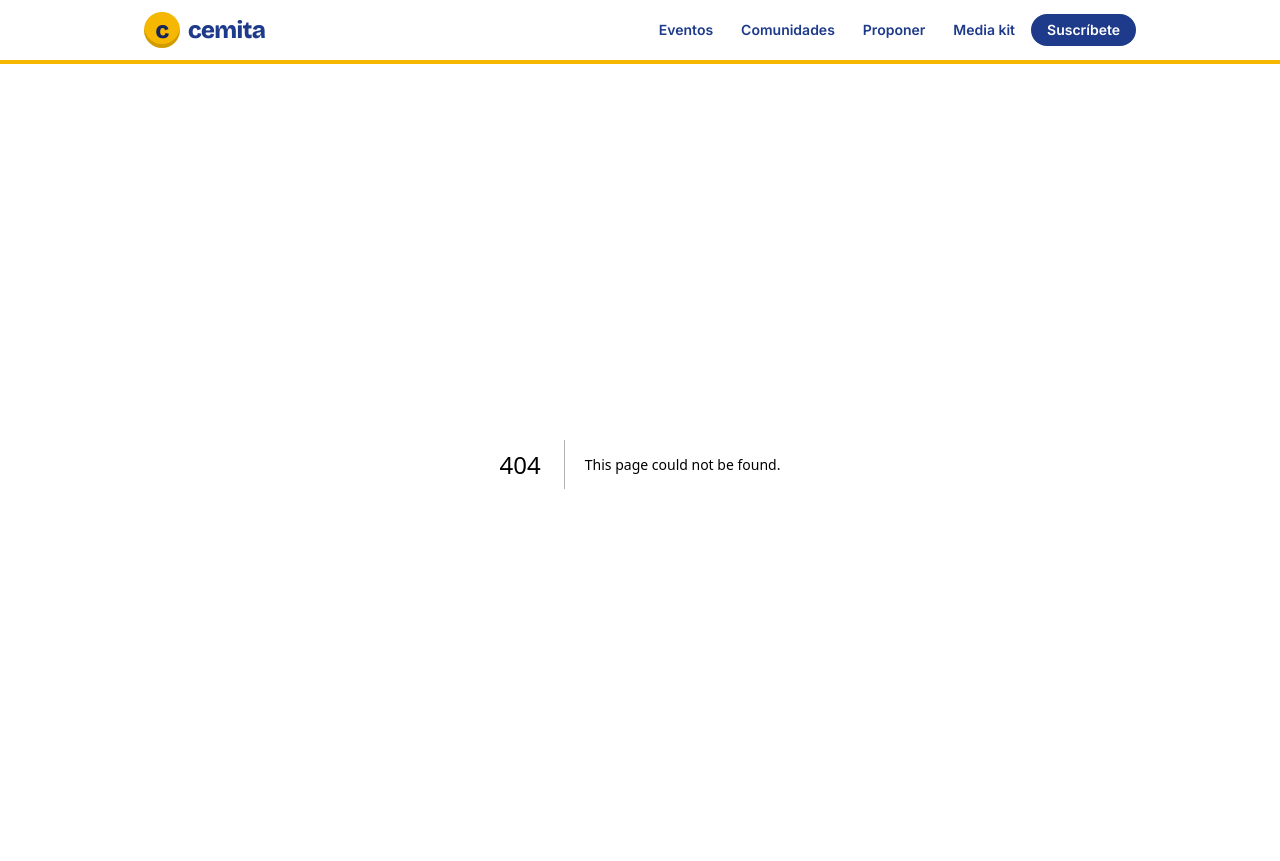
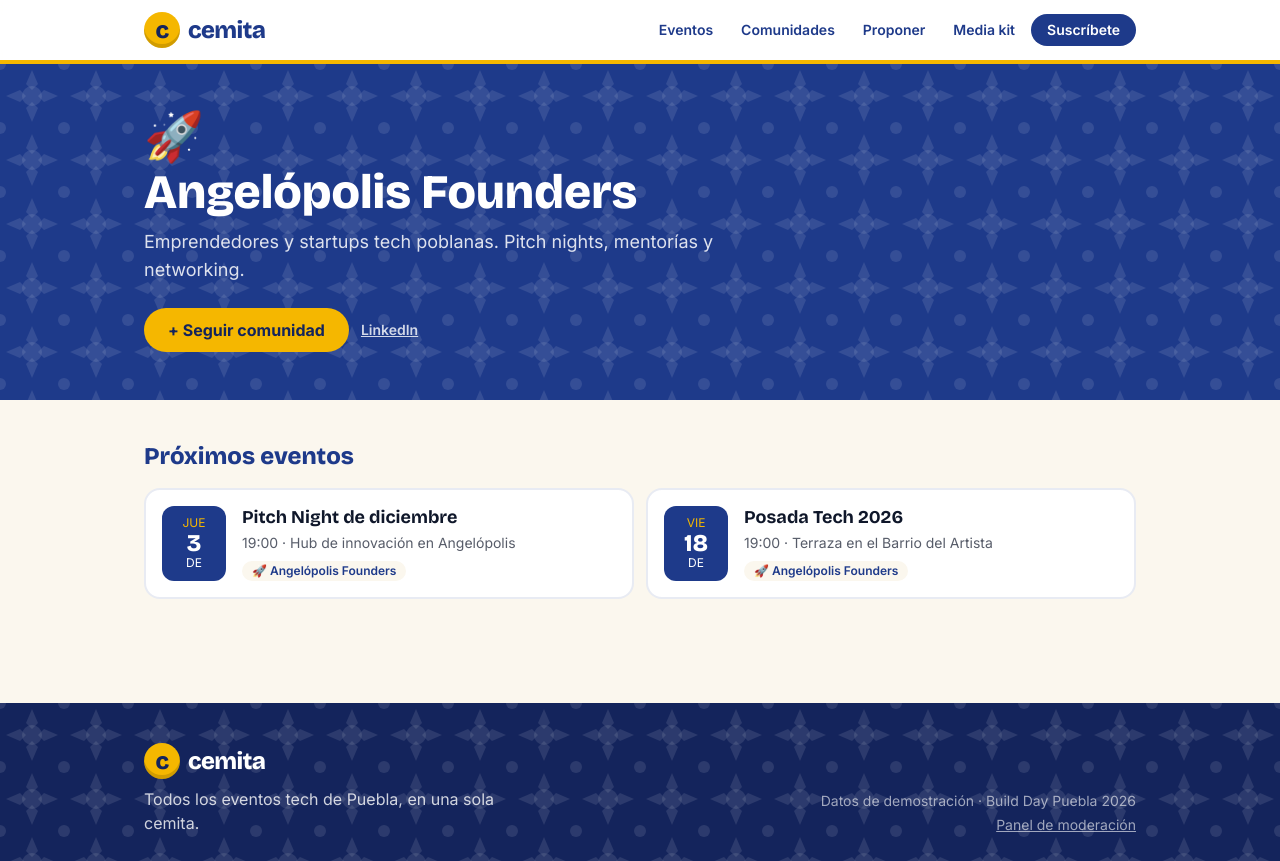
Before and after one commit to LLORCO/pue-tech, a Next.js app: page /comunidades/angelopolis-founders in a window 1280 px wide. Before the commit this address had no page. Shown: the top 861 px of the page. Built offline with nearby package versions, Linux system fonts and the light colour scheme.

Commit message:
feat: páginas de comunidades
Co-Authored-By: Claude Opus 5.5 <noreply@anthropic.com>

```diff
--- /dev/null
+++ b/app/comunidades/[slug]/page.tsx
@@ -0,0 +1,20 @@
+import { Suspense } from "react";
+import { CommunityDetail } from "@/components/CommunityDetail";
+import { seedCommunities } from "@/lib/seed";
+
+export function generateStaticParams() {
+  return seedCommunities.map((c) => ({ slug: c.slug }));
+}
+
+async function Inner({ params }: { params: Promise<{ slug: string }> }) {
+  const { slug } = await params;
+  return <CommunityDetail slug={slug} />;
+}
+
+export default function Page({ params }: PageProps<"/comunidades/[slug]">) {
+  return (
+    <Suspense>
+      <Inner params={params} />
+    </Suspense>
+  );
+}
--- /dev/null
+++ b/app/comunidades/page.tsx
@@ -0,0 +1,13 @@
+import { CommunityList } from "@/components/CommunityList";
+
+export const metadata = { title: "Comunidades" };
+
+export default function ComunidadesPage() {
+  return (
+    <div className="mx-auto max-w-5xl px-4 py-10">
+      <h1 className="font-display text-4xl font-extrabold text-cobalt">Comunidades</h1>
+      <p className="mb-8 mt-2 text-ink/70">Los ingredientes de la cemita: las comunidades tech que hacen que Puebla se mueva.</p>
+      <CommunityList />
+    </div>
+  );
+}
--- a/app/moderar/page.tsx
+++ b/app/moderar/page.tsx
@@ -24,6 +24,8 @@ export default function ModerarPage() {
   const [approved, setApproved] = useState<string | null>(null);
 
   useEffect(() => {
+    // sessionStorage solo existe en el cliente; leerlo aquí evita un desajuste de hidratación.
+    // eslint-disable-next-line react-hooks/set-state-in-effect
     if (sessionStorage.getItem("cemita:mod") === "1") setAuthed(true);
   }, []);
 
--- /dev/null
+++ b/components/CommunityDetail.tsx
@@ -0,0 +1,54 @@
+"use client";
+
+import Link from "next/link";
+import { useStore } from "@/lib/useStore";
+import { upcoming } from "@/lib/store";
+import { EventCard } from "./EventCard";
+import { EmptyState } from "./EmptyState";
+import { TalaveraPattern } from "./TalaveraPattern";
+
+export function CommunityDetail({ slug }: { slug: string }) {
+  const { events, communities } = useStore();
+  const c = communities.find((x) => x.slug === slug);
+  if (!c) {
+    return (
+      <div className="mx-auto max-w-xl px-4 py-20 text-center">
+        <h1 className="font-display text-3xl font-extrabold text-cobalt">Esta comunidad no está en el menú</h1>
+        <Link href="/comunidades" className="mt-6 inline-block rounded-full bg-cobalt px-6 py-3 font-bold text-white">Ver comunidades</Link>
+      </div>
+    );
+  }
+  const list = upcoming(events, new Date(), c.slug);
+  return (
+    <>
+      <header className="relative overflow-hidden bg-cobalt text-white">
+        <TalaveraPattern className="absolute inset-0 text-white/10" />
+        <div className="relative mx-auto max-w-5xl px-4 py-12">
+          <p className="text-5xl">{c.emoji}</p>
+          <h1 className="mt-2 font-display text-4xl font-extrabold sm:text-5xl">{c.name}</h1>
+          <p className="mt-3 max-w-2xl text-lg text-white/85">{c.description}</p>
+          <div className="mt-6 flex flex-wrap items-center gap-3">
+            <Link href={`/suscribete?comunidad=${c.slug}`} className="rounded-full bg-yellow px-6 py-2.5 font-bold text-cobalt-dark hover:bg-white">
+              + Seguir comunidad
+            </Link>
+            {c.links.map((l) => (
+              <a key={l.url} href={l.url} target="_blank" rel="noreferrer" className="text-sm font-semibold text-white/80 underline hover:text-yellow">
+                {l.label}
+              </a>
+            ))}
+          </div>
+        </div>
+      </header>
+      <section className="mx-auto max-w-5xl space-y-4 px-4 py-10">
+        <h2 className="font-display text-2xl font-extrabold text-cobalt">Próximos eventos</h2>
+        {list.length === 0 ? (
+          <EmptyState text="Esta comunidad no tiene nada en el horno… todavía." />
+        ) : (
+          <div className="grid gap-3 sm:grid-cols-2">
+            {list.map((e) => <EventCard key={e.slug} event={e} community={c} />)}
+          </div>
+        )}
+      </section>
+    </>
+  );
+}
--- /dev/null
+++ b/components/CommunityList.tsx
@@ -0,0 +1,28 @@
+"use client";
+
+import Link from "next/link";
+import { useStore } from "@/lib/useStore";
+import { upcoming } from "@/lib/store";
+
+export function CommunityList() {
+  const { events, communities } = useStore();
+  const now = new Date();
+  return (
+    <div className="grid gap-4 sm:grid-cols-2 lg:grid-cols-3">
+      {communities.map((c) => {
+        const n = upcoming(events, now, c.slug).length;
+        return (
+          <Link key={c.slug} href={`/comunidades/${c.slug}`} className="rounded-2xl border-2 border-cobalt/10 bg-white p-5 transition hover:border-cobalt hover:shadow-[4px_4px_0_var(--color-yellow)]">
+            <p className="text-4xl">{c.emoji}</p>
+            <h2 className="mt-2 font-display text-xl font-bold text-cobalt">{c.name}</h2>
+            <p className="mt-1 line-clamp-2 text-sm text-ink/70">{c.description}</p>
+            <div className="mt-3 flex flex-wrap gap-1">
+              {c.topics.map((t) => <span key={t} className="rounded-full bg-cream px-2 py-0.5 text-xs font-semibold text-cobalt">{t}</span>)}
+            </div>
+            <p className="mt-3 text-sm font-semibold">{n} {n === 1 ? "evento próximo" : "eventos próximos"}</p>
+          </Link>
+        );
+      })}
+    </div>
+  );
+}
--- a/components/EmailPreview.tsx
+++ b/components/EmailPreview.tsx
@@ -1,3 +1,4 @@
+import Link from "next/link";
 import type { Community, TechEvent } from "@/lib/types";
 import { brand } from "@/lib/brand";
 import { formatLongDate, formatTime } from "@/lib/format";
@@ -42,7 +43,7 @@ export function EmailPreview(props: Props) {
                 <p style={{ margin: "0 0 16px" }}>📍 {props.event.online ? "En línea" : props.event.venue}</p>
                 <p>{props.event.description}</p>
                 <p style={{ margin: "24px 0" }}>
-                  <a href={`/eventos/${props.event.slug}`} style={cta}>Ver en Cemita</a>
+                  <Link href={`/eventos/${props.event.slug}`} style={cta}>Ver en Cemita</Link>
                 </p>
               </>
             ) : (
@@ -52,7 +53,7 @@ export function EmailPreview(props: Props) {
                 </h1>
                 <p>A partir de hoy te avisamos de los eventos de <b>{props.follows}</b>. Nada de spam, solo lo que sale del horno.</p>
                 <p style={{ margin: "24px 0" }}>
-                  <a href="/" style={cta}>Ver qué hay esta semana</a>
+                  <Link href="/" style={cta}>Ver qué hay esta semana</Link>
                 </p>
               </>
             )}
```
